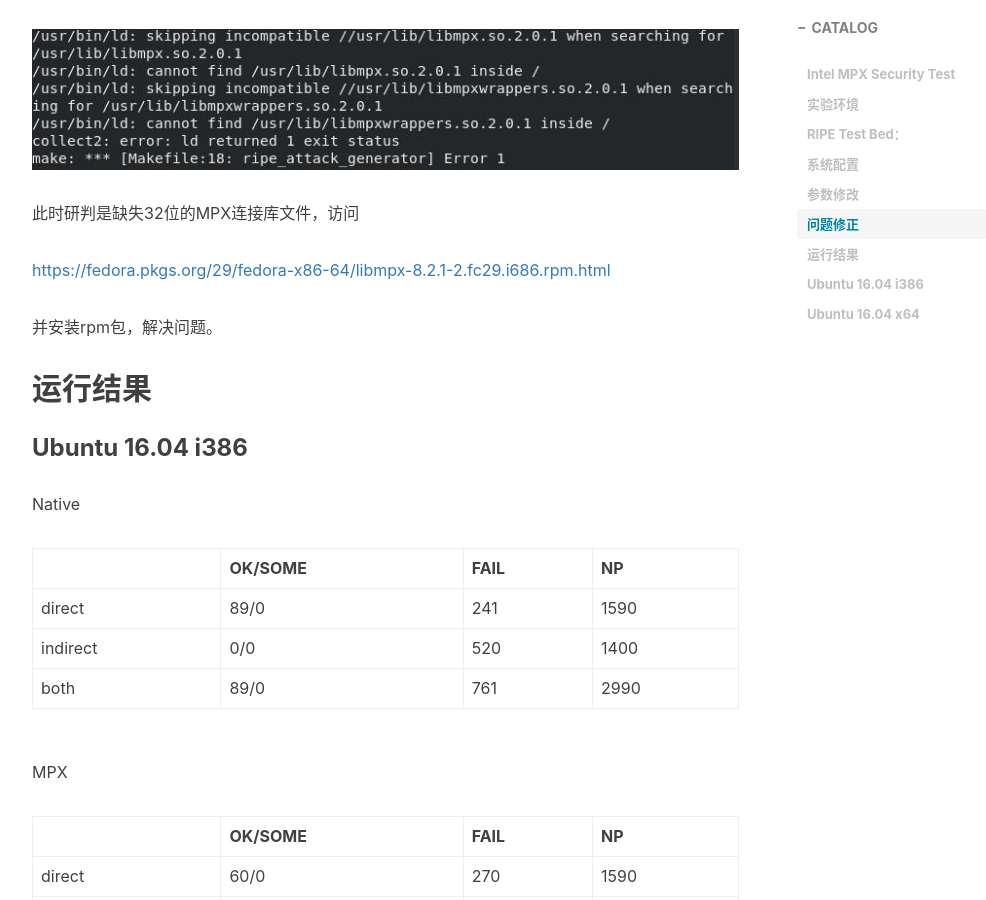
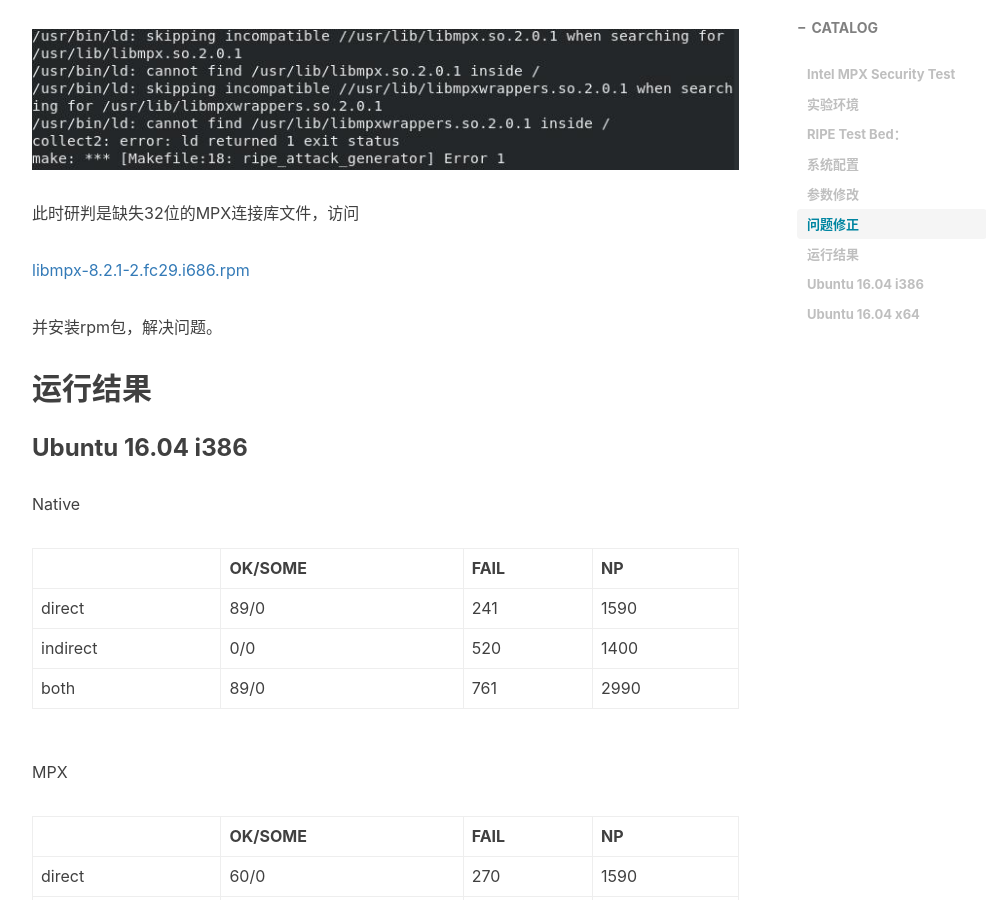
Before and after one commit to blankaiwang/blankaiwang.github.io, a Jekyll site: the page built from _posts/2019-02-12-Intel-MPX-Security-Test.markdown, in a window 1280 px wide and 900 px high, scrolled down 1792 px. Shown: the whole window, without its empty margins (233-1219 px from the left). Built offline with Jekyll 4.4.1, drawn with Linux system fonts in a browser that asks for light colours; nearby versions of some CDN libraries; comment, search, counter and statistics services are not loaded.

Commit message:
Update 2019-02-12-Intel-MPX-Security-Test.markdown

```diff
--- a/_posts/2019-02-12-Intel-MPX-Security-Test.markdown
+++ b/_posts/2019-02-12-Intel-MPX-Security-Test.markdown
@@ -71,7 +71,7 @@ Fedora 29下，添加MPX编译选项后，make报错：
 
 此时研判是缺失32位的MPX连接库文件，访问
 
-<https://fedora.pkgs.org/29/fedora-x86-64/libmpx-8.2.1-2.fc29.i686.rpm.html>
+[libmpx-8.2.1-2.fc29.i686.rpm](https://fedora.pkgs.org/29/fedora-x86-64/libmpx-8.2.1-2.fc29.i686.rpm.html)
 
 并安装rpm包，解决问题。
 
```
